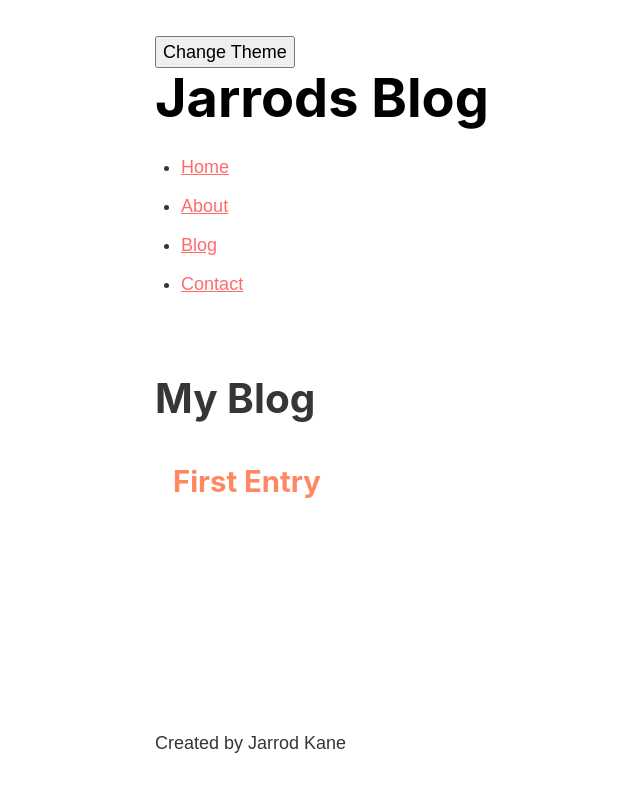
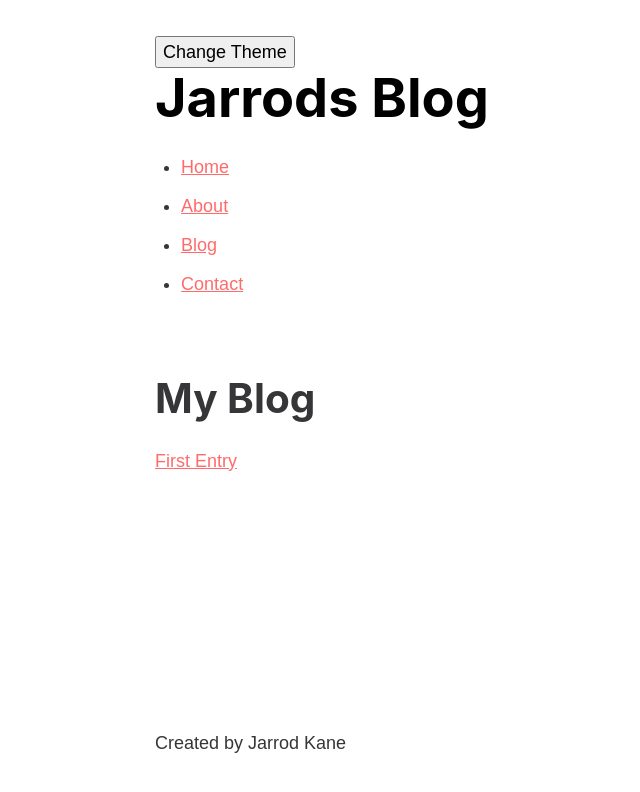
Before and after one commit to JarrodKane/Gatsby-Blog, a Gatsby site: page /blog in a window 1280 px wide. Shown: the whole page, without its empty margins (128-768 px from the left). Built offline with nearby package versions, Linux system fonts and the light colour scheme; Gatsby itself is replaced by a stand-in of ours.

Commit message:
minor changes to styling and adding in cards

```diff
--- a/src/components/AppTheme.js
+++ b/src/components/AppTheme.js
@@ -1,18 +1,18 @@
 import { useState, useEffect } from "react"
 const LOCAL_STORAGE_KEY = "jarrods.theme"
 
-export const useDarkMode = () => {
+export const useDarkMode = props => {
   const [theme, setTheme] = useState("dark")
-  const [componentMounted, setComponentMounted] = useState(false)
+  //const [componentMounted, setComponentMounted] = useState(false)
 
+  console.log(props)
   const themeToggle = () => {
     theme === "light" ? setTheme("dark") : setTheme("light")
   }
 
-  //  Needed to store locally otherwise each time we change the page it'll reset the theme back to default
   useEffect(() => {
-    const themeJSON = localStorage.getItem(LOCAL_STORAGE_KEY)
-    if (themeJSON != null) setTheme(JSON.parse(themeJSON))
+    localStorage.setItem(LOCAL_STORAGE_KEY, JSON.stringify(theme))
+    console.log("called")
   }, [])
 
   useEffect(() => {
@@ -23,10 +23,9 @@ export const useDarkMode = () => {
       setTheme("light")
       window.localStorage.setItem("theme", "light")
     }
-    setComponentMounted(true)
-  }, [])
+  }, [theme])
 
-  return [theme, themeToggle, componentMounted]
+  return [theme, themeToggle]
 }
 
 export const lightTheme = {
@@ -42,11 +41,3 @@ export const darkTheme = {
   background: "#2f2f2f",
   h1: "pink",
 }
-
-/*export const darkTheme = {
-  body: "#2f2f2f",
-  text: "#FAFAFA",
-  toggleBorder: "#6B8096",
-  background: "#2f2f2f",
-}
-*/
--- /dev/null
+++ b/src/components/blogCard.jsx
@@ -0,0 +1,24 @@
+import React from "react"
+import styled from "styled-components"
+import { Link } from "gatsby"
+
+const CardWrapper = styled(props => <Link {...props} />)`
+  background-color: white;
+  height: 50px;
+`
+
+const Card = styled.div`
+  background-color: white;
+  height: 50px;
+`
+
+const BlogCard = ({ id, title, path }) => {
+  console.log(title)
+  return (
+    <CardWrapper to={path} id={id}>
+      <Card>{title}</Card>
+    </CardWrapper>
+  )
+}
+
+export default BlogCard
--- a/src/components/header.js
+++ b/src/components/header.js
@@ -2,7 +2,6 @@ import React from "react"
 import { Link, graphql, useStaticQuery } from "gatsby"
 import headerStyles from "../styles/header.module.scss"
 import styled from "styled-components"
-//import "../styles/header.module.scss"
 
 const Header = props => {
   const data = useStaticQuery(graphql`
--- a/src/components/layout.js
+++ b/src/components/layout.js
@@ -7,11 +7,11 @@ import layoutStyles from "../styles/layout.module.scss"
 import { useDarkMode, lightTheme, darkTheme } from "./AppTheme"
 import { GlobalStyles } from "./globalStyles"
 
+// TODO: The layout is being created each time a page is changed
+// As a result the global theme is made each time, which is why it's refreshing and also not staying consistent
 const Layout = props => {
-  const [theme, themeToggle, componentMounted] = useDarkMode()
-  if (!componentMounted) {
-    return <div />
-  }
+  const [theme, themeToggle] = useDarkMode()
+
   return (
     <ThemeProvider theme={theme === "light" ? lightTheme : darkTheme}>
       <GlobalStyles />
--- a/src/pages/blog.js
+++ b/src/pages/blog.js
@@ -4,6 +4,7 @@ import { Link, graphql, useStaticQuery } from "gatsby"
 
 import blogStyles from "../styles/blog.module.scss"
 import Head from "../components/head"
+import BlogCard from "../components/blogCard.jsx"
 
 const BlogPage = () => {
   const data = useStaticQuery(graphql`
@@ -31,11 +32,18 @@ const BlogPage = () => {
       <ol className={blogStyles.posts}>
         {data.allMarkdownRemark.edges.map(edge => {
           return (
-            <li key={edge.node.id} className={blogStyles.post}>
+            <BlogCard
+              key={edge.node.id}
+              id={edge.node.id}
+              path={`/blog/${edge.node.frontmatter.path}`}
+              title={edge.node.frontmatter.title}
+            />
+            /* <li key={edge.node.id} className={blogStyles.post}>
               <Link to={`/blog/${edge.node.frontmatter.path}`}>
                 <h2>{edge.node.frontmatter.title}</h2>
               </Link>
             </li>
+            */
           )
         })}
       </ol>
```
